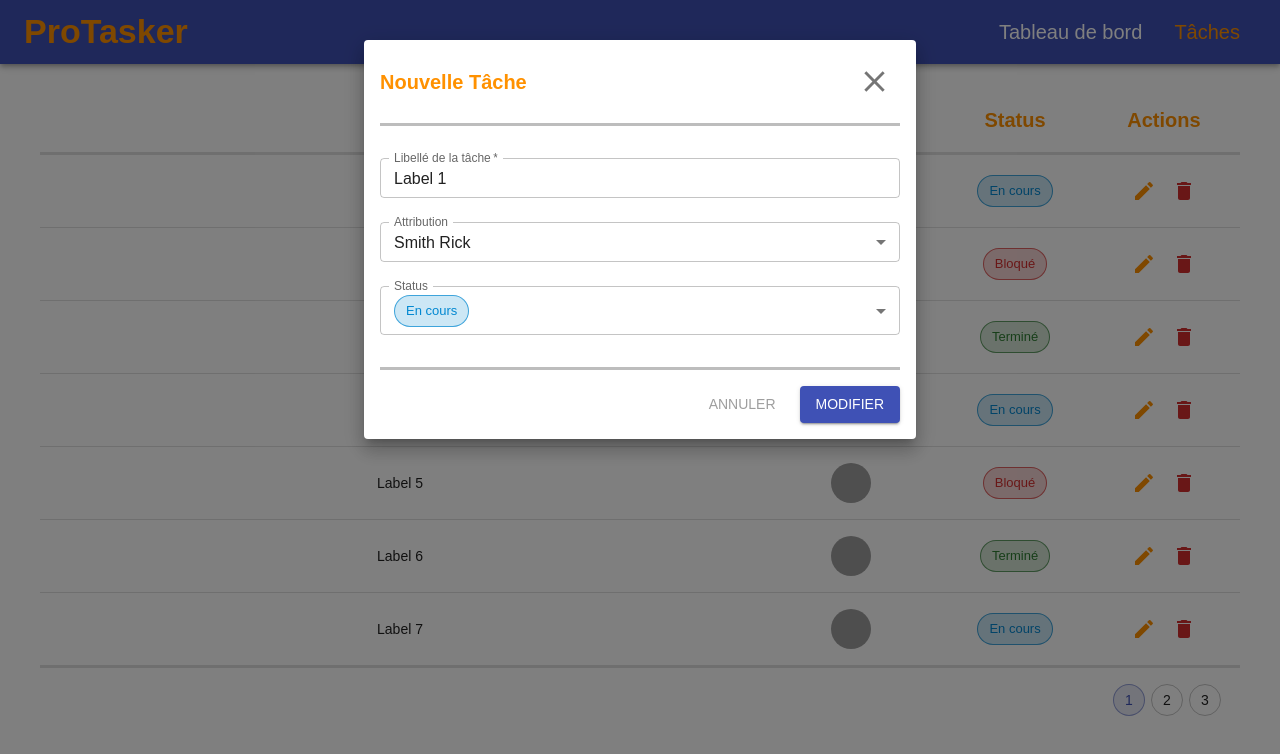
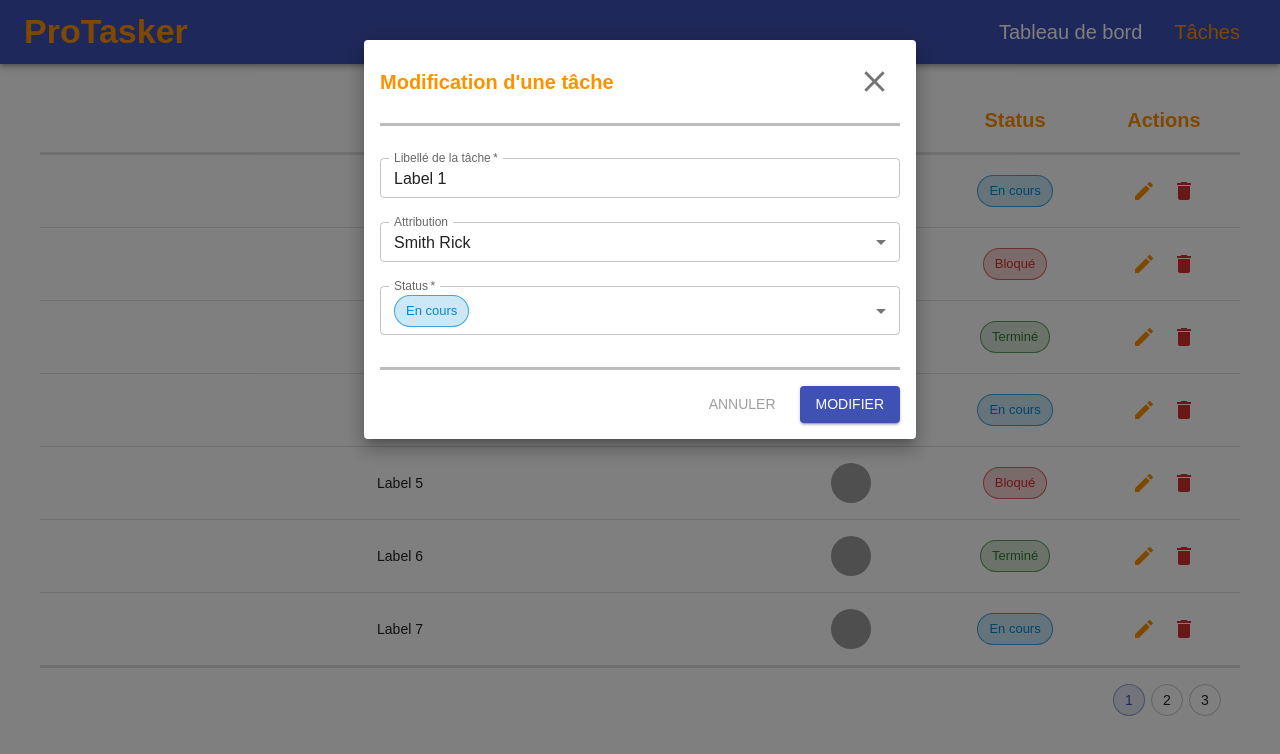
Before and after one commit to Lud0do1202/ApkioskApp, a React (Create React App) app in the folder frontend/: page /tasks in a window 1280 px wide. Both pictures are taken after a click on the button 1143 px from the left and 191 px from the top of the page. Shown: the top 754 px of the page. Built offline with nearby package versions, Linux system fonts and the light colour scheme; grey boxes are pictures that could not be loaded; a web font is replaced by a local one.

Commit message:
Handle error in form edit task - Prepare for add a new task by setting tasks can be undefined - Hooks for error and error helper text

```diff
--- a/frontend/src/components/EditTaskButton.tsx
+++ b/frontend/src/components/EditTaskButton.tsx
@@ -1,58 +1,96 @@
 import React, { useState } from 'react'
-import {
-	Box,
-	Button,
-	colors,
-	Container,
-	IconButton,
-	MenuItem,
-	Modal,
-	Paper,
-	TextField,
-} from '@mui/material'
+import { Box, Button, colors, Container, IconButton, MenuItem, Modal, Paper, TextField } from '@mui/material'
 import { Edit } from '@mui/icons-material'
 import { Task } from '../models/Task'
 import { User } from '../models/User'
 import { USERS } from '../MOCK/UsersMock'
-import { allTaskStatus } from '../models/TaskStatus'
+import { allTaskStatus, TaskStatus } from '../models/TaskStatus'
 import ChipStatus from './ChipStatus'
 import LoaderComponent from './LoaderComponent'
 import ModalHeader from './ModalHeader'
 
-const EditTaskButton: React.FC<{ task: Task; editTask: (task: Task) => void }> = ({ task, editTask }) => {
+const EditTaskButton: React.FC<{ task: Task | undefined; editTask: (task: Task) => void }> = ({ task, editTask }) => {
 	// Users
 	const [users, setUsers] = useState<User[] | undefined>(undefined)
 
 	// Modals var
 	const [open, setOpen] = useState(false)
 	const handleOpen = () => {
+		// Open modal
 		setOpen(true)
+
+		// Fetch users
 		setTimeout(() => {
 			setUsers(USERS)
 		}, 500)
 	}
 	const handleClose = () => {
+		// Reset all users (save memory)
 		setUsers(undefined)
+
+		// Reset form
+		setLabel(task?.label)
+		setStatus(task?.status)
+		setUserId(task?.user?.id)
+
+		setErrorLabel(false)
+		setErrorLabelHelper(undefined)
+		setErrorStatus(false)
+		setErrorStatusHelper(undefined)
+
+		// Close modal
 		setOpen(false)
 	}
 
 	// Form
-	const [label, setLabel] = useState(task.label)
-	const [status, setStatus] = useState(task.status)
-	const [userId, setUserId] = useState(task.user?.id || 0)
+	const [label, setLabel] = useState<string | undefined>(task?.label)
+	const [status, setStatus] = useState<TaskStatus | undefined>(task?.status)
+	const [userId, setUserId] = useState<number | undefined>(task?.user?.id)
+
+	const [errorLabel, setErrorLabel] = useState(false)
+	const [errorLabelHelper, setErrorLabelHelper] = useState<string | undefined>(undefined)
+	const [errorStatus, setErrorStatus] = useState(false)
+	const [errorStatusHelper, setErrorStatusHelper] = useState<string | undefined>(undefined)
 
 	// Submit
 	const handleSubmit: React.FormEventHandler<HTMLFormElement> = (event) => {
-		// Prevent default submit
+		// Prevent default submit event
 		event.preventDefault()
 
+		// Check label
+		if (label === undefined || label.trim() === '') {
+			setErrorLabel(true)
+			setErrorLabelHelper('Champ obligatoire')
+		} else if (label.length > 255) {
+			setErrorLabel(true)
+			setErrorLabelHelper('Max 255 caractères')
+		} else {
+			setErrorLabel(false)
+			setErrorLabelHelper(undefined)
+		}
+
+		// Check status
+		if (status === undefined) {
+			setErrorStatus(true)
+			setErrorStatusHelper('Champ obligatoire')
+		} else {
+			setErrorStatus(false)
+			setErrorStatusHelper(undefined)
+		}
+
+		// STOP if error
+		if (!errorLabel || !errorStatus) return
+
 		// Update the task
-		task.label = label
-		task.status = status
-		task.user = users!.find((user) => user.id === userId) ?? null
+		const editedTask: Task = {
+			id: userId ?? 0,
+			label: label!,
+			status: status!,
+			user: users!.find((user) => user.id === userId) ?? null,
+		}
 
 		// Update the task for the table and the DB
-		editTask(task)
+		editTask(editedTask)
 
 		// Close modal
 		handleClose()
@@ -72,14 +110,16 @@ const EditTaskButton: React.FC<{ task: Task; editTask: (task: Task) => void }> =
 						) : (
 							<>
 								{/* FORM */}
-								<form onSubmit={handleSubmit}>
+								<form onSubmit={handleSubmit} noValidate>
 									{/* Header */}
-									<ModalHeader text='Nouvelle Tâche' handleClose={handleClose} />
+									<ModalHeader text="Modification d'une tâche" handleClose={handleClose} />
 
 									{/* Body */}
 									<Box display={'flex'} flexDirection={'column'} gap={3}>
 										<TextField
 											id="label"
+											error={errorLabel}
+											helperText={errorLabelHelper}
 											label="Libellé de la tâche"
 											required
 											defaultValue={label}
@@ -91,10 +131,10 @@ const EditTaskButton: React.FC<{ task: Task; editTask: (task: Task) => void }> =
 											id="attribution"
 											select
 											label="Attribution"
-											defaultValue={task.user?.id ?? 0}
+											defaultValue={userId}
 											size="small"
 											onChange={(e) => setUserId(Number.parseInt(e.target.value))}>
-											<MenuItem key={0} value={0}>
+											<MenuItem key={0} value={undefined}>
 												No Attribution
 											</MenuItem>
 											{users?.map((user) => (
@@ -107,8 +147,11 @@ const EditTaskButton: React.FC<{ task: Task; editTask: (task: Task) => void }> =
 										<TextField
 											id="status"
 											select
+											error={errorStatus}
+											helperText={errorStatusHelper}
 											label="Status"
-											defaultValue={task.status}
+											required
+											defaultValue={task?.status}
 											size="small"
 											onChange={(e) => setStatus(Number.parseInt(e.target.value))}>
 											{allTaskStatus.map((s) => (
```
